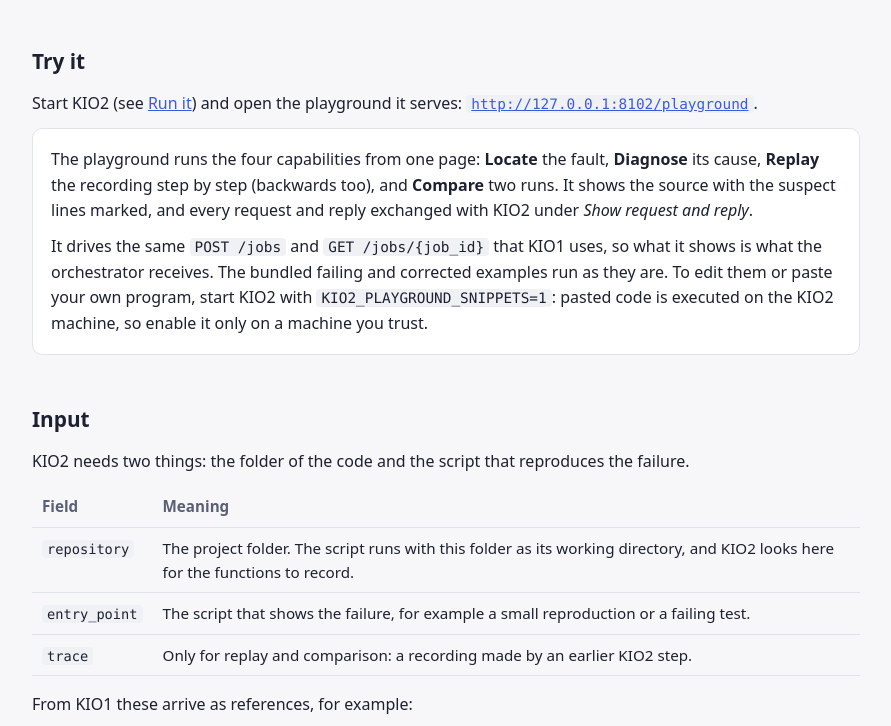
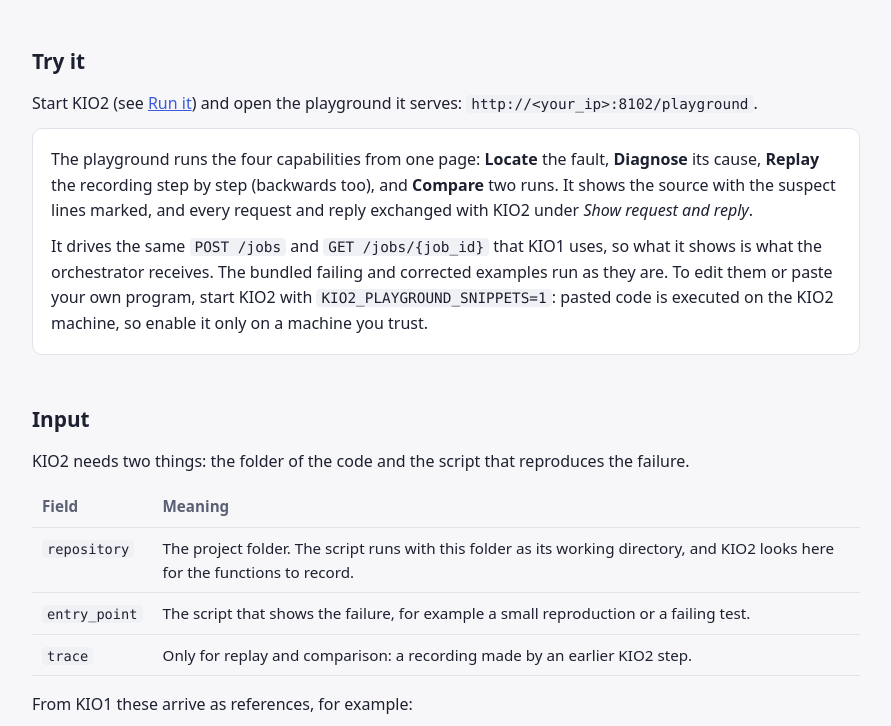
Before and after one commit to ai4sweng/AI4SWENG-KIO2, a plain HTML site: page docs/index.html in a window 1280 px wide. Shown: the part 1159-1885 px from the top of the page, without its empty margins (194-1085 px from the left). Drawn offline with Linux system fonts and the light colour scheme.

Commit message:
v1.5.1 - Update playground links in documentation to use placeholder for IP address

```diff
--- a/docs/index.html
+++ b/docs/index.html
@@ -213,7 +213,7 @@
 <h2 id="try">Try it</h2>
 <p>
   Start KIO2 (see <a href="#run">Run it</a>) and open the playground it serves:
-  <a href="http://127.0.0.1:8102/playground"><code>http://127.0.0.1:8102/playground</code></a>.
+  <code>http://&lt;your_ip&gt;:8102/playground</code>.
 </p>
 <div class="card">
   <p>
@@ -319,7 +319,7 @@
 <p>One command installs KIO2 and the FocusTracer engine (Python 3.10 or later). Then start the service on port 8102:</p>
 <pre><code>pip install "ai4sweng-kio2 @ git+https://github.com/ai4sweng/AI4SWENG-KIO2.git"
 python -m kio2.main</code></pre>
-<p>Open <code>http://127.0.0.1:8102/playground</code> to try KIO2 from the browser, or <code>http://127.0.0.1:8102/docs</code> to call every endpoint with ready-to-run examples.</p>
+<p>Open <code>http://&lt;your_ip&gt;:8102/playground</code> to try KIO2 from the browser, or <code>http://&lt;your_ip&gt;:8102/docs</code> to call every endpoint with ready-to-run examples.</p>
 <p>Or with Docker. Put the code to analyse under <code>./workspace</code> and refer to it as <code>/workspace/...</code>:</p>
 <pre><code>docker compose up --build</code></pre>
 <p>Settings are read from <code>.env</code> (see <code>.env.example</code>), for example <code>KIO2_TRACE_DIR</code> for where traces are written.</p>
```
